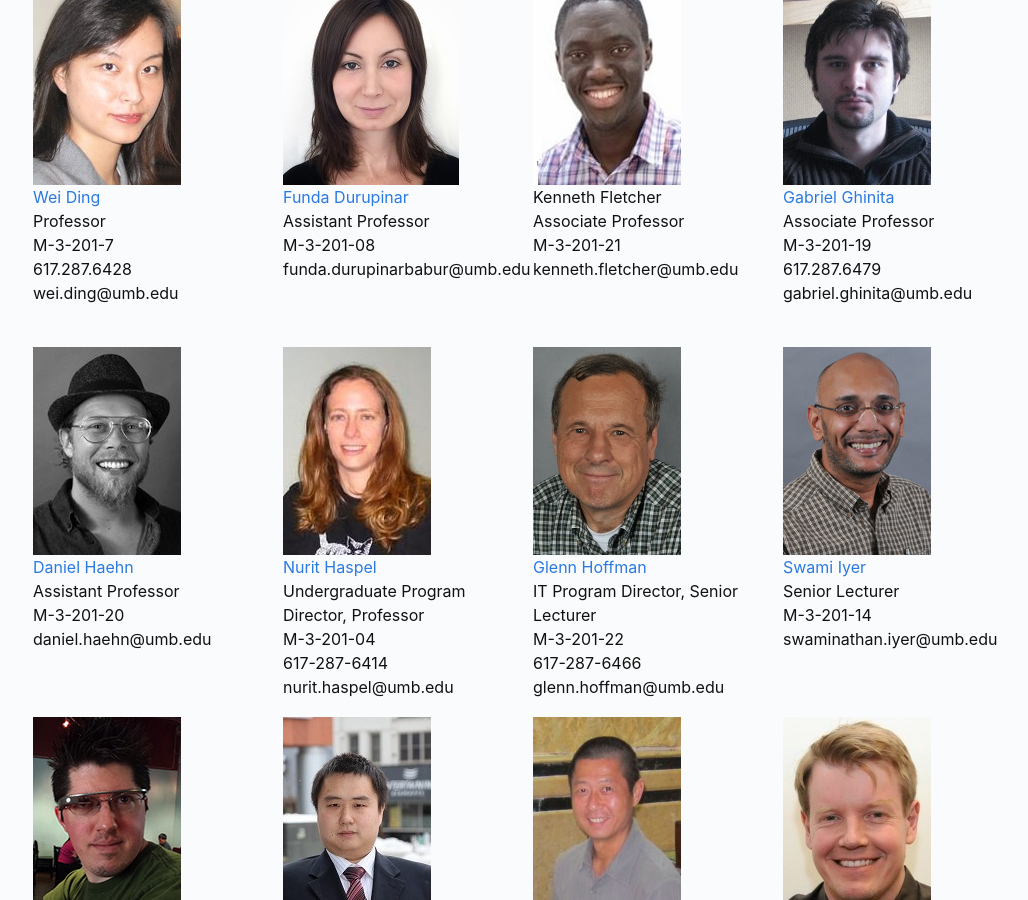
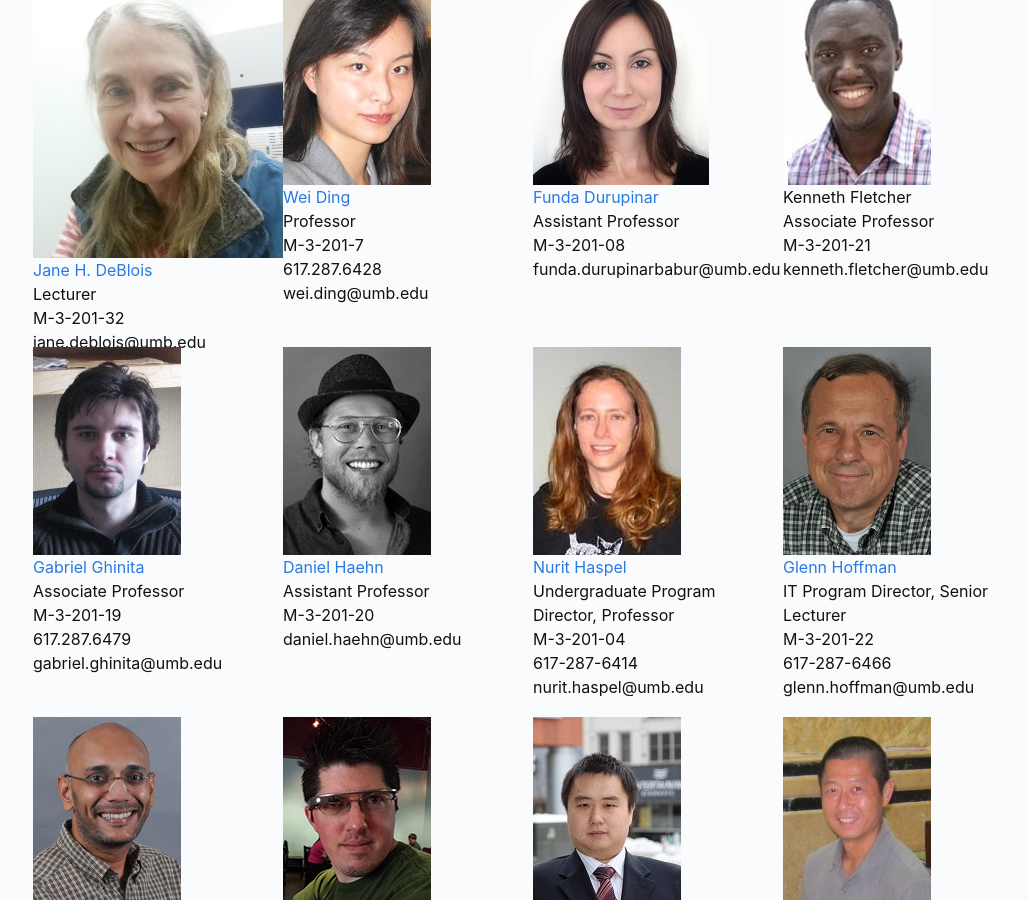
Before and after one commit to umbcs/umbcs.github.io, a Jekyll site: the page built from WEB/people/faculty.markdown, in a window 1280 px wide and 900 px high, scrolled down 633 px. Shown: the whole window, without its empty margins (37-1065 px from the left). Built offline with Jekyll 4.4.1, drawn with Linux system fonts in a browser that asks for light colours.

Commit message:
Added jhDeBlois to faculty

```diff
--- a/WEB/people/faculty.markdown
+++ b/WEB/people/faculty.markdown
@@ -36,6 +36,13 @@ permalink: "/faculty"
     M-3-201-16<br>
     617-287-6479<br>
     tiago.cogumbreiro@umb.edu
+  </div>
+  <div class="person">
+    <a href="https://www.cs.umb.edu/~hdeblois"><img src="/WEB/images/people/Jane_Holly_DeBlois.jpg"></a><br>
+    <a href="https://www.cs.umb.edu/~hdeblois" target=_blank>Jane H. DeBlois</a><br>
+    Lecturer<br>
+    M-3-201-32<br>
+    jane.deblois@umb.edu<br>
   </div>
   <div class="person">
     <a href="http://www.cs.umb.edu/~ding"><img src="/WEB/images/people/Wei_Ding.jpg"></a><br>
```
Also changed, not shown: WEB/images/people/Jane_Holly_DeBlois.jpg (added).
